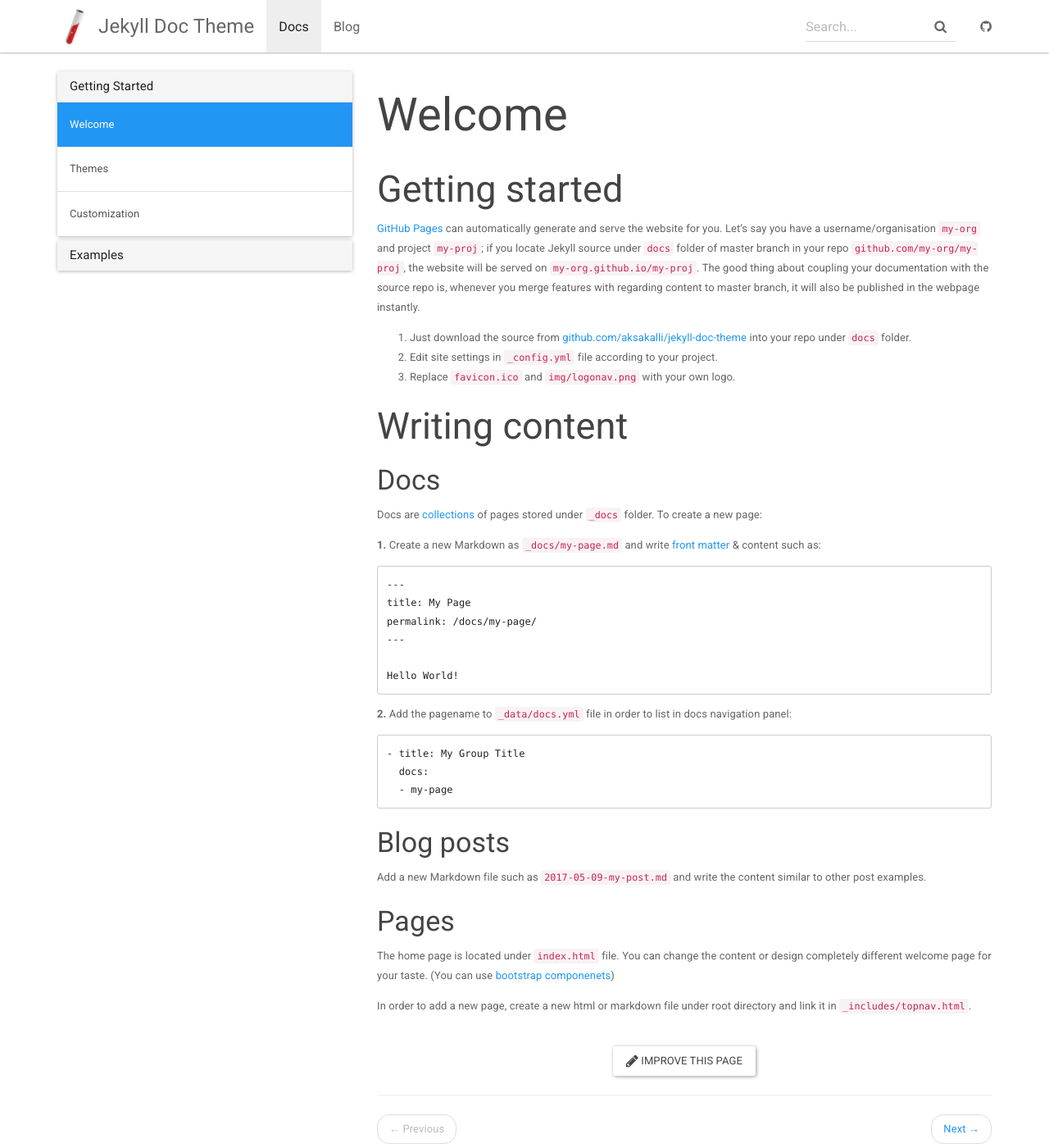
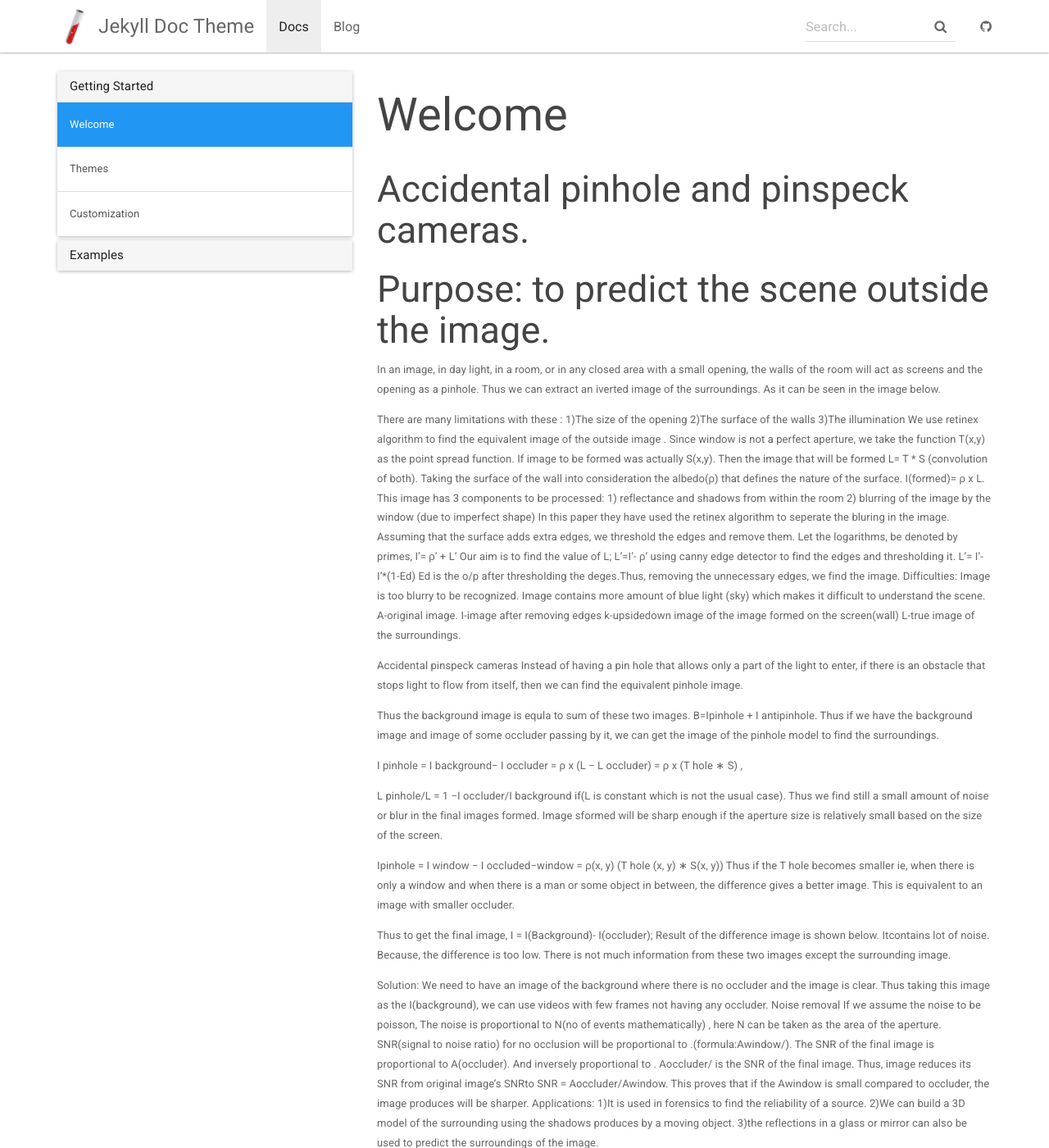
Before and after one commit to aksakalli/jekyll-doc-theme, a Jekyll site: the page built from _docs/index.md, in a window 1280 px wide and 1400 px high. Shown: the whole window at 82% size. Built offline with Jekyll 4.4.1, drawn with Linux system fonts in a browser that asks for light colours; nearby versions of some CDN libraries; some of the changed text lies outside the part shown.

Commit message:
Update index.md

````diff
--- a/_docs/index.md
+++ b/_docs/index.md
@@ -4,47 +4,82 @@ permalink: /docs/home/
 redirect_from: /docs/index.html
 ---
 
-## Getting started
+## Accidental pinhole and pinspeck cameras.
+## Purpose: to predict the scene outside the image.
 
-[GitHub Pages](https://pages.github.com) can automatically generate and serve the website for you.
-Let's say you have a username/organisation `my-org` and project `my-proj`; if you locate Jekyll source under `docs` folder of master branch in your repo `github.com/my-org/my-proj`, the website will be served on `my-org.github.io/my-proj`.
-The good thing about coupling your documentation with the source repo is, whenever you merge features with regarding content to master branch, it will also be published in the webpage instantly.
 
-1. Just download the source from [github.com/aksakalli/jekyll-doc-theme](https://github.com/aksakalli/jekyll-doc-theme/master) into your repo under `docs` folder.
-2. Edit site settings in  `_config.yml` file according to your project.
-3. Replace `favicon.ico` and `img/logonav.png` with your own logo.
+In an image, in day light, in a room, or in any closed area with a small opening, the walls of the room will act as screens and the opening as a pinhole. Thus we can extract an iverted image of the surroundings.
+ As it can be seen in the image below.
 
-## Writing content
+There are many limitations with these :
+1)The size of the opening
+2)The surface of the walls
+3)The illumination
+We use retinex algorithm to find the equivalent image of the outside image .
+Since window is not a perfect aperture, we take the function T(x,y) as the point spread function. If image to be formed was actually S(x,y). Then the image that will be formed L= T * S (convolution of both).
+Taking the surface of the wall into consideration the albedo(ρ) that defines the nature of the surface.
+I(formed)=  ρ x L.
+This image has 3 components to be processed:
+1) reflectance and shadows from within the room
+2) blurring of the image by the window (due to imperfect shape)
+In this paper they have used the retinex algorithm to seperate the bluring in the image.
+Assuming that the surface adds extra edges, we threshold the edges and remove them.
+Let the logarithms, be denoted by primes,
+I’=  ρ’ + L’
+Our aim is to find the value of L;
+L’=I’- ρ’
+using canny edge detector to find the edges and thresholding it.
+L’= I’- I’*(1-Ed)
+Ed is the o/p after thresholding the deges.Thus, removing the unnecessary edges, we find the image.
+Difficulties:
+Image is too blurry to be recognized.
+Image contains more amount of blue light (sky) which makes it difficult to understand the scene.
+A-original image.
+I-image after removing edges
+k-upsidedown image of the image formed on the screen(wall)
+L-true image of the surroundings.
 
-### Docs
+Accidental pinspeck cameras
+Instead of having a pin hole that allows only a part of the light to enter, if there is an obstacle that stops light to flow from itself, then we can find the equivalent pinhole image.
 
-Docs are [collections](https://jekyllrb.com/docs/collections/) of pages stored under `_docs` folder. To create a new page:
+Thus the background image is equla to sum of these two images.
+B=Ipinhole + I antipinhole.
+Thus if we have the background image and image of some occluder passing by it, we can get the image of the pinhole model to find the surroundings.
 
-**1.** Create a new Markdown as `_docs/my-page.md` and write [front matter](https://jekyllrb.com/docs/frontmatter/) & content such as:
+I pinhole = I background− I occluder
+= ρ x (L − L occluder)
+= ρ x (T hole ∗ S) ,
 
-```
----
-title: My Page
-permalink: /docs/my-page/
----
+L pinhole/L = 1 −I occluder/I background
+if(L is constant which is not the usual case).
+Thus we find still a small amount of noise or blur in the final images formed.
+Image sformed will be sharp enough if the aperture size is relatively small based on the size of the screen.
 
-Hello World!
-```
+Ipinhole = I window  − I occluded−window
+	    = ρ(x, y) (T hole (x, y) ∗ S(x, y))
+Thus if the T hole becomes smaller ie, when there is only a window and when there is a man or some object in between, the difference gives a better image. This is equivalent to an image with smaller occluder.
 
-**2.** Add the pagename to `_data/docs.yml` file in order to list in docs navigation panel:
 
-```
-- title: My Group Title
-  docs:
-  - my-page
-```
+Thus to get the final image,
+I = I(Background)- I(occluder);
+Result of the difference image is shown below. Itcontains lot of noise. Because, the difference is too low. There is not much information from these two images except the surrounding image.
 
-### Blog posts
 
-Add a new Markdown file such as `2017-05-09-my-post.md` and write the content similar to other post examples.
 
-### Pages
 
-The home page is located under `index.html` file. You can change the content or design completely different welcome page for your taste. (You can use [bootstrap componenets](http://getbootstrap.com/components/))
+Solution:
+We need to have an image of the background where there is no occluder and the image is clear. Thus taking this image as the I(background), we can use videos with few frames not having any occluder.
+Noise removal
+If we assume the noise to be poisson, The noise is proportional to N(no of events mathematically) , here N can be taken as the area of the aperture.
+SNR(signal to noise ratio) for no occlusion will be proportional to .(formula:Awindow/).
+The SNR of the final image is proportional to A(occluder). And inversely proportional to .  Aoccluder/ is the SNR of the final image.
+Thus, image reduces its SNR from original image’s SNRto
+SNR =  Aoccluder/Awindow.
+This proves that if the Awindow is small compared to occluder, the image produces will be sharper.
+Applications:
+1)It is used in forensics to find the reliability of a source.
+2)We can build a 3D model of the surrounding using the shadows produces by a moving object.
+3)the reflections in a glass or mirror can also be used to predict the surroundings of the image.
 
-In order to add a new page, create a new html or markdown file under root directory and link it in `_includes/topnav.html`.
+Reference:
+link:https://link.springer.com/content/pdf/10.1007%2Fs11263-014-0697-5.pdf
````
